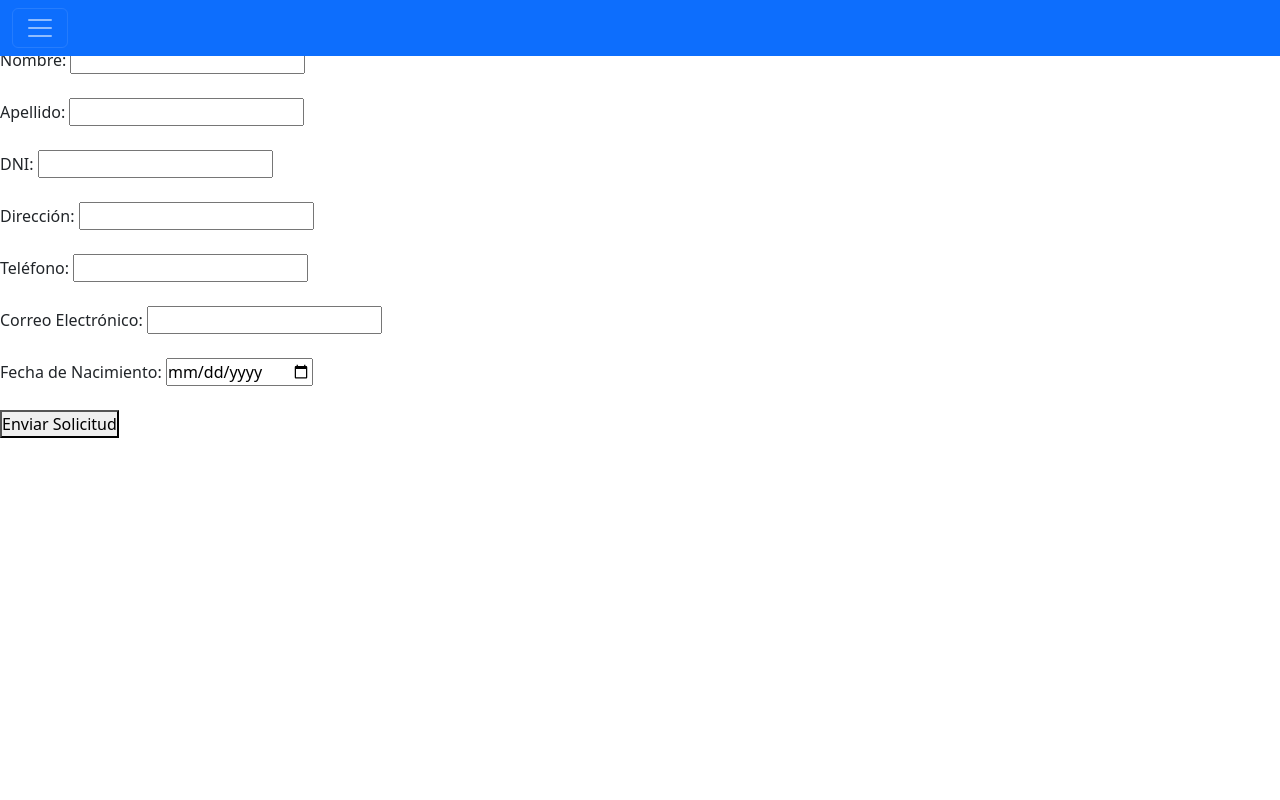
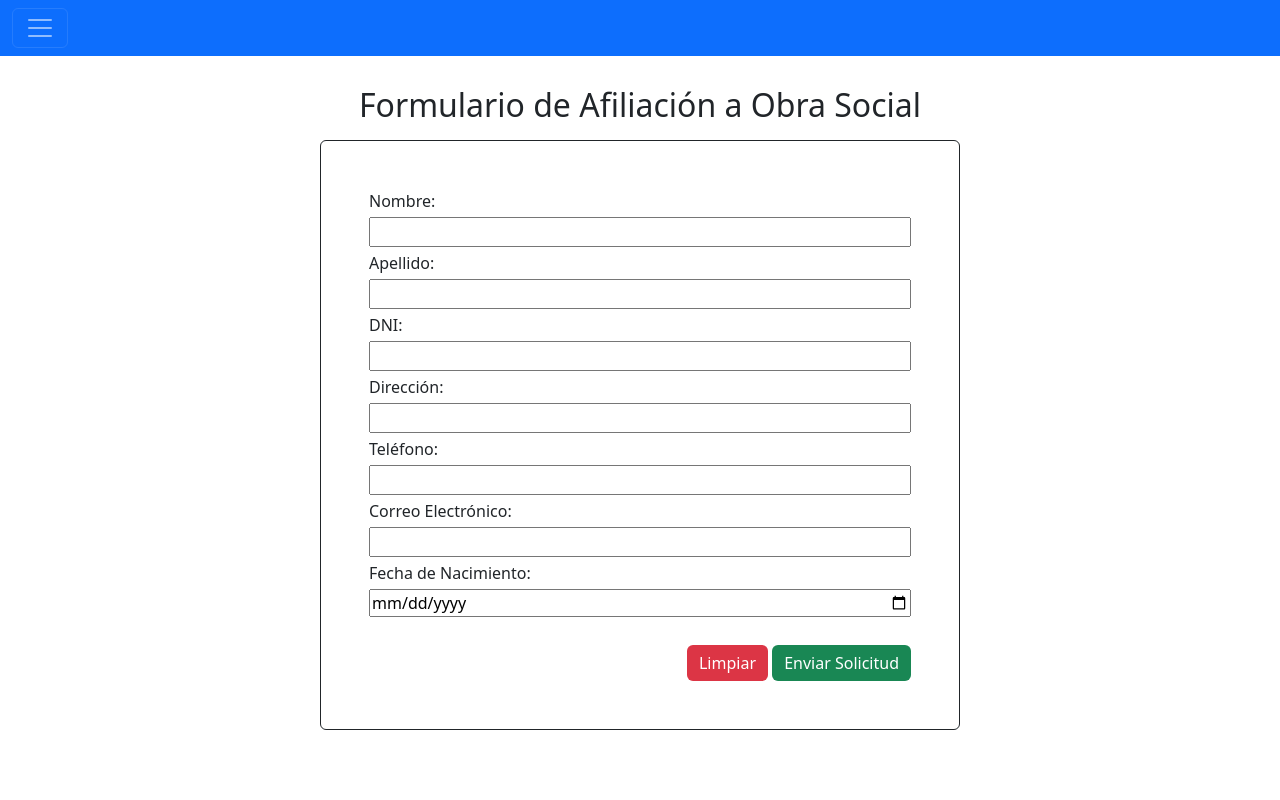
Before and after one commit to Erik-Salinas/hominis, a PHP site: page /hominis/resources/views/record.php in a window 1280 px wide. Run offline with PHP 8.4, Linux system fonts and the light colour scheme.

Commit message:
Incorporación de ventana modal

```diff
--- a/mvc/app/controller/LoginController.php
+++ b/mvc/app/controller/LoginController.php
@@ -17,9 +17,9 @@ class LoginController{
             $resultado = $this->model->ingreso($user, $password);
 
             if ($resultado) {
-                header('Location: http://localhost:8080/hominis/mvc/index.php?home');
+                header('Location: http://localhost/hominis/mvc/index.php?home');
             } else {
-                header('Location: http://localhost:8080/hominis/mvc/resources/views/login.php');
+                header('Location: http://localhost/hominis/mvc/resources/views/login.php');
             }
 
             exit();
--- a/mvc/index.php
+++ b/mvc/index.php
@@ -12,11 +12,11 @@ if ($_SERVER['REQUEST_METHOD'] === 'POST') {
         $controller->IniciarSesion();
     } elseif (isset($_POST['formulario']) && $_POST['formulario'] === 'afiliacion') {
         $afiliacion->procesarFormulario();
-    }
+        /* $afiliacion->mostrarFormulario(); */
+/*     include '/xampp/htdocs/hominis/mvc/resources/views/record.php';
+ */    }
 } elseif (isset($_GET['home'])) {
     include '/xampp/htdocs/hominis/mvc/resources/views/home.php';
-} elseif (isset($_GET['confirmacion'])) {
-    include '/xampp/htdocs/hominis/mvc/resources/views/confirmacion.php';
 } else {
     include '/xampp/htdocs/hominis/mvc/resources/views/login.php';
 }
--- a/mvc/resources/views/record.php
+++ b/mvc/resources/views/record.php
@@ -1,25 +1,23 @@
-<!-- * Registro -->
 <!DOCTYPE html>
 <html lang="es">
 
 <head>
     <meta charset="UTF-8">
     <meta name="viewport" content="width=device-width, initial-scale=1.0">
-    <title>Home</title>
-    <link href="https://cdn.jsdelivr.net/npm/bootstrap@5.3.3/dist/css/bootstrap.min.css" rel="stylesheet" integrity="sha384-QWTKZyjpPEjISv5WaRU9OFeRpok6YctnYmDr5pNlyT2bRjXh0JMhjY6hW+ALEwIH" crossorigin="anonymous">
-    <link rel="stylesheet" href="../public/css/admin.css">
+    <title>Formulario de Afiliación</title>
+    <link href="https://cdn.jsdelivr.net/npm/bootstrap@5.3.3/dist/css/bootstrap.min.css" rel="stylesheet">
 </head>
 
 <body>
     <header>
-        <nav class="navbar navbar-dark bg-primary  fixed-top">
+        <nav class="navbar navbar-dark bg-primary fixed-top">
             <div class="container-fluid">
                 <button class="navbar-toggler" type="button" data-bs-toggle="offcanvas" data-bs-target="#offcanvasDarkNavbar" aria-controls="offcanvasDarkNavbar" aria-label="Toggle navigation">
                     <span class="navbar-toggler-icon"></span>
                 </button>
                 <div class="offcanvas offcanvas-start text-bg-dark" tabindex="-1" id="offcanvasDarkNavbar" aria-labelledby="offcanvasDarkNavbarLabel">
                     <div class="offcanvas-header">
-                        <img src="../public/img/hominis-logo.png" alt="Logo de hominis" class="img-fluid w-50 m-auto ">
+                        <img src="../public/img/hominis-logo.png" alt="Logo de hominis" class="img-fluid w-50 m-auto">
                         <button type="button" class="btn-close btn-close-white" data-bs-dismiss="offcanvas" aria-label="Close"></button>
                     </div>
                     <div class="offcanvas-body">
@@ -28,7 +26,7 @@
                                 <a class="nav-link fs-5" aria-current="page" href="/hominis/mvc/resources/views/home.php">Inicio</a>
                             </li>
                             <li class="nav-item">
-                                <a class="nav-link active  fs-5" href="/hominis/mvc/resources/views/record.php">Registro</a>
+                                <a class="nav-link active fs-5" href="/hominis/mvc/resources/views/record.php">Registro</a>
                             </li>
                             <li class="nav-item">
                                 <a class="nav-link fs-5" href="/hominis/mvc/resources/views/shifts.php">Turnos</a>
@@ -38,47 +36,69 @@
                 </div>
             </div>
         </nav>
-
     </header>
     <main>
-    <h2>Formulario de Afiliación a Obra Social</h2>
-<form action="../../index.php" method="POST">
+        <section class="d-flex align-items-center justify-content-center flex-column" style="height: 100vh;">
+            <h2 class="text-dark m-3">Formulario de Afiliación a Obra Social</h2>
+            <form action="/hominis/mvc/index.php" id="afiliacionForm" method="POST" class="border border-1 border-dark rounded w-50 p-5 d-flex flex-wrap flex-column gap-1">
                 <label for="nombre">Nombre:</label>
                 <input type="text" id="nombre" name="nombre" required>
-    <br><br>
-
                 <label for="apellido">Apellido:</label>
                 <input type="text" id="apellido" name="apellido" required>
-    <br><br>
-
                 <label for="dni">DNI:</label>
                 <input type="text" id="dni" name="dni" required>
-    <br><br>
-
                 <label for="direccion">Dirección:</label>
                 <input type="text" id="direccion" name="direccion" required>
-    <br><br>
-
                 <label for="telefono">Teléfono:</label>
                 <input type="tel" id="telefono" name="telefono" required>
-    <br><br>
-
                 <label for="email">Correo Electrónico:</label>
                 <input type="email" id="email" name="email" required>
-    <br><br>
-
                 <label for="fecha_nacimiento">Fecha de Nacimiento:</label>
                 <input type="date" id="fecha_nacimiento" name="fecha_nacimiento" required>
-    <br><br>
                 <input type="hidden" name="formulario" value="afiliacion">
-    <button type="submit">Enviar Solicitud</button>
+                <div class="ms-auto mt-4">
+                    <button type="reset" class="btn btn-danger border border-0">Limpiar</button>
+                    <button type="submit" class="btn btn-success border border-0">Enviar Solicitud</button>
+                </div>
             </form>
+        </section>
     </main>
-    <footer>
 
-    </footer>
-    <script src="https://cdn.jsdelivr.net/npm/bootstrap@5.3.3/dist/js/bootstrap.bundle.min.js" integrity="sha384-YvpcrYf0tY3lHB60NNkmXc5s9fDVZLESaAA55NDzOxhy9GkcIdslK1eN7N6jIeHz" crossorigin="anonymous"></script>
+    <!-- Modal -->
+    <div class="modal fade" id="exampleModal" tabindex="-1" aria-labelledby="exampleModalLabel" aria-hidden="true">
+        <div class="modal-dialog">
+            <div class="modal-content">
+                <div class="modal-header">
+                    <h1 class="modal-title fs-5" id="exampleModalLabel">Confirmación de Envío</h1>
+                    <button type="button" class="btn-close" data-bs-dismiss="modal" aria-label="Close"></button>
+                </div>
+                <div class="modal-body">
+                    ¿Está seguro de que desea enviar su solicitud?
+                </div>
+                <div class="modal-footer">
+                    <button type="button" class="btn btn-secondary" data-bs-dismiss="modal">Cerrar</button>
+                    <button type="button" class="btn btn-primary" id="confirmarEnvio">Aceptar</button>
+                </div>
+            </div>
+        </div>
+    </div>
 
+    <script src="https://cdn.jsdelivr.net/npm/bootstrap@5.3.3/dist/js/bootstrap.bundle.min.js"></script>
+    <script>
+        document.addEventListener('DOMContentLoaded', function() {
+            const form = document.getElementById('afiliacionForm');
+            const modal = new bootstrap.Modal(document.getElementById('exampleModal'));
+
+            form.addEventListener('submit', function(event) {
+                event.preventDefault(); // Evita el envío del formulario
+                modal.show(); // Muestra el modal de confirmación
+            });
+
+            document.getElementById('confirmarEnvio').addEventListener('click', function() {
+                form.submit(); // Envía el formulario
+            });
+        });
+    </script>
 </body>
 
 </html>
```
Also changed, not shown: mvc/app/controller/AfiliacionController.php (+8 -9 lines), mvc/resources/views/confirmacion.php (deleted, +0 -14 lines). Lines whose indentation alone changed are shown as unchanged.
